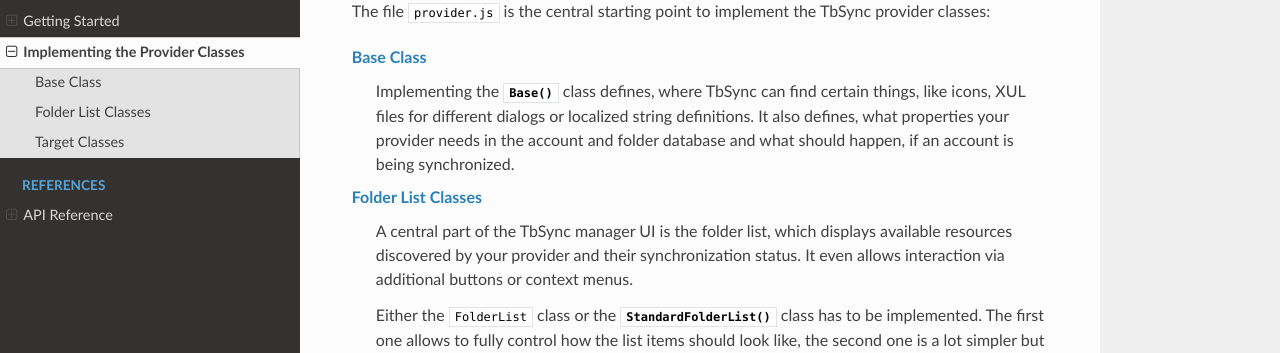
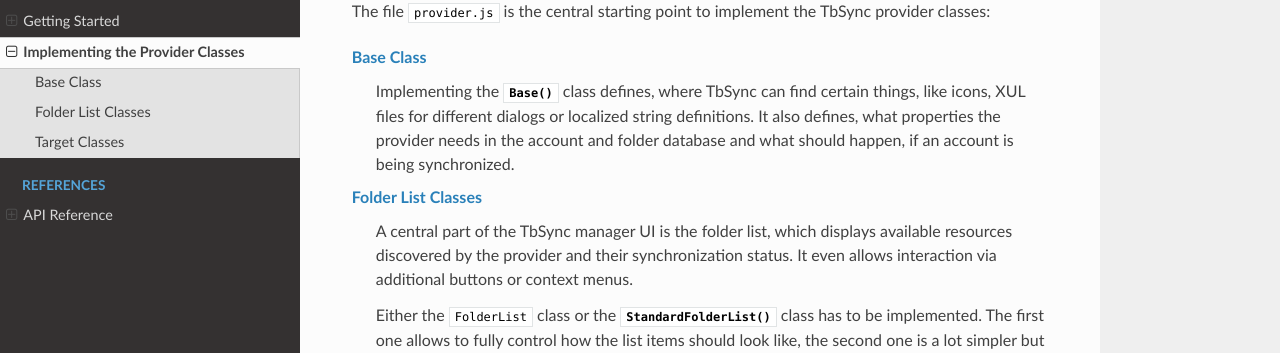
Before and after one commit to jobisoft/Provider-4-TbSync, a Sphinx documentation site: the page built from docs/implementing.rst, in a window 1280 px wide. Shown: the part 160-513 px from the top of the page. Built offline with Sphinx 7.4.7 and the Read the Docs theme 2.0.0, drawn with Linux system fonts in a browser that asks for light colours.

Commit message:
Update implementing.rst

```diff
--- a/docs/implementing.rst
+++ b/docs/implementing.rst
@@ -4,11 +4,11 @@
 The file ``provider.js`` is the central starting point to implement the TbSync provider classes:
 
 :doc:`implementing/base`
-  Implementing the :class:`Base` class defines, where TbSync can find certain things, like icons, XUL files for different dialogs or localized string definitions. It also defines, what properties your provider needs in the account and folder database and what should happen, if an account is being synchronized.
+  Implementing the :class:`Base` class defines, where TbSync can find certain things, like icons, XUL files for different dialogs or localized string definitions. It also defines, what properties the provider needs in the account and folder database and what should happen, if an account is being synchronized.
 
 
 :doc:`implementing/folderlist`
-  A central part of the TbSync manager UI is the folder list, which displays available resources discovered by your provider and their synchronization status. It even allows interaction via additional buttons or context menus.
+  A central part of the TbSync manager UI is the folder list, which displays available resources discovered by the provider and their synchronization status. It even allows interaction via additional buttons or context menus.
 
   Either the ``FolderList`` class or the :class:`StandardFolderList` class has to be implemented. The first one allows to fully control how the list items should look like, the second one is a lot simpler but does not give full control over the layout.
 
```
